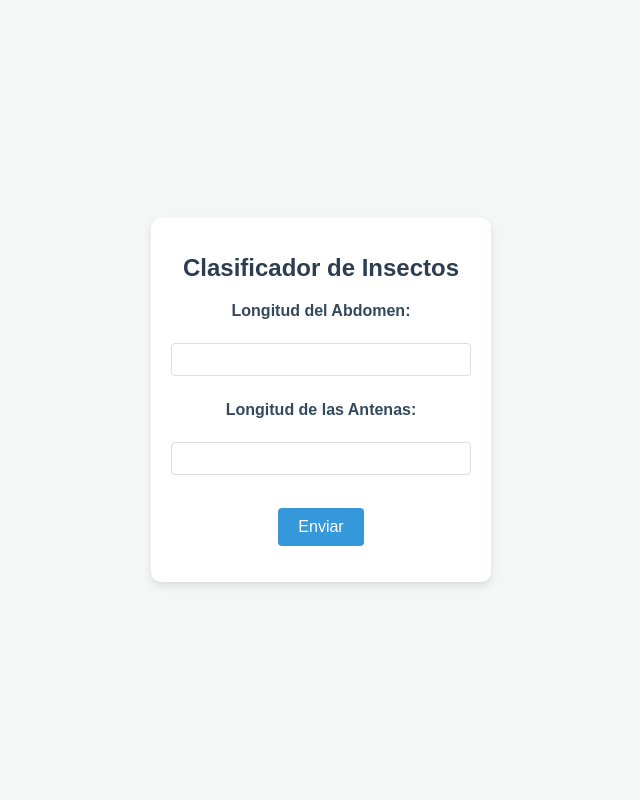
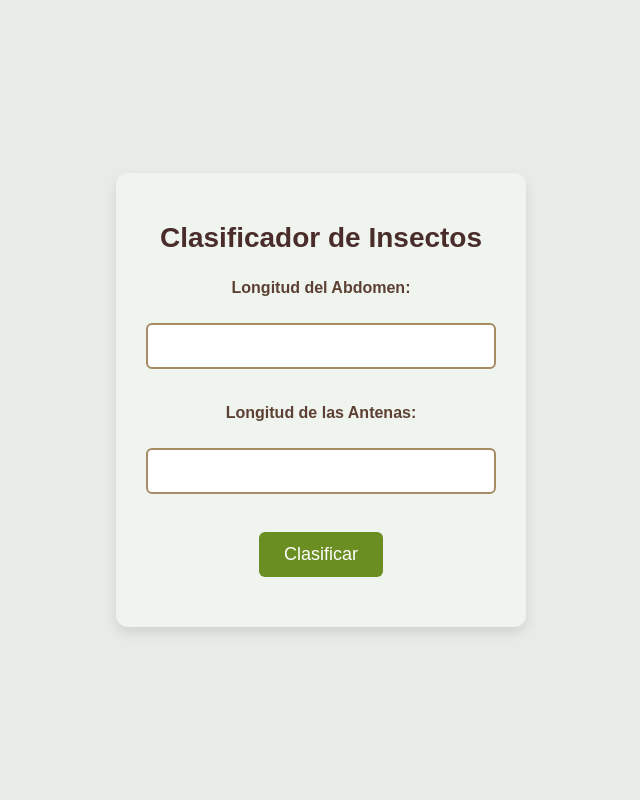
Before and after one commit to Ada-HE/appflask, a Flask app: page / in a window 1280 px wide. Shown: the whole page, without its empty margins (319-959 px from the left). Run offline with Flask 3, Linux system fonts and the light colour scheme; parts of the project's set-up code (start-up, migrations or seed data) failed here and were passed over.

Commit message:
nuevo diseño

```diff
--- a/templates/formulario.html
+++ b/templates/formulario.html
@@ -5,7 +5,7 @@
     <style>
         body {
             font-family: Arial, sans-serif;
-            background-color: #f4f7f6;
+            background-color: #e8ece6;
             display: flex;
             justify-content: center;
             align-items: center;
@@ -13,48 +13,50 @@
             margin: 0;
         }
         .container {
-            background-color: #ffffff;
-            padding: 20px;
-            border-radius: 10px;
-            box-shadow: 0 4px 8px rgba(0, 0, 0, 0.1);
-            width: 300px;
+            background-color: #f0f4ef;
+            padding: 30px;
+            border-radius: 12px;
+            box-shadow: 0 6px 12px rgba(0, 0, 0, 0.1);
+            width: 350px;
             text-align: center;
         }
         h1 {
-            color: #2c3e50;
-            font-size: 24px;
-            margin-bottom: 20px;
+            color: #4a2c2a;
+            font-size: 28px;
+            margin-bottom: 25px;
         }
         label {
             display: block;
-            color: #34495e;
-            margin: 10px 0 5px;
+            color: #5c4033;
+            margin: 15px 0 8px;
             font-weight: bold;
         }
         input[type="text"] {
             width: 100%;
-            padding: 8px;
-            margin-bottom: 15px;
-            border: 1px solid #ddd;
-            border-radius: 4px;
+            padding: 12px;
+            margin-bottom: 20px;
+            border: 2px solid #a68a64;
+            border-radius: 6px;
             box-sizing: border-box;
+            font-size: 16px;
         }
         input[type="submit"] {
-            background-color: #3498db;
+            background-color: #6b8e23;
             color: white;
-            padding: 10px 20px;
+            padding: 12px 25px;
             border: none;
-            border-radius: 4px;
+            border-radius: 6px;
             cursor: pointer;
-            font-size: 16px;
+            font-size: 18px;
         }
         input[type="submit"]:hover {
-            background-color: #2980b9;
+            background-color: #5f8120;
         }
         #resultado {
-            margin-top: 15px;
-            color: #e74c3c;
+            margin-top: 20px;
+            color: #8a4f3c;
             font-weight: bold;
+            font-size: 16px;
         }
     </style>
     <script>
@@ -93,7 +95,7 @@
             <input type="text" id="abdomen" name="abdomen"><br>
             <label for="antena">Longitud de las Antenas:</label><br>
             <input type="text" id="antena" name="antena"><br><br>
-            <input type="submit" value="Enviar">
+            <input type="submit" value="Clasificar">
         </form>
         <p id="resultado"></p>
     </div>
```
